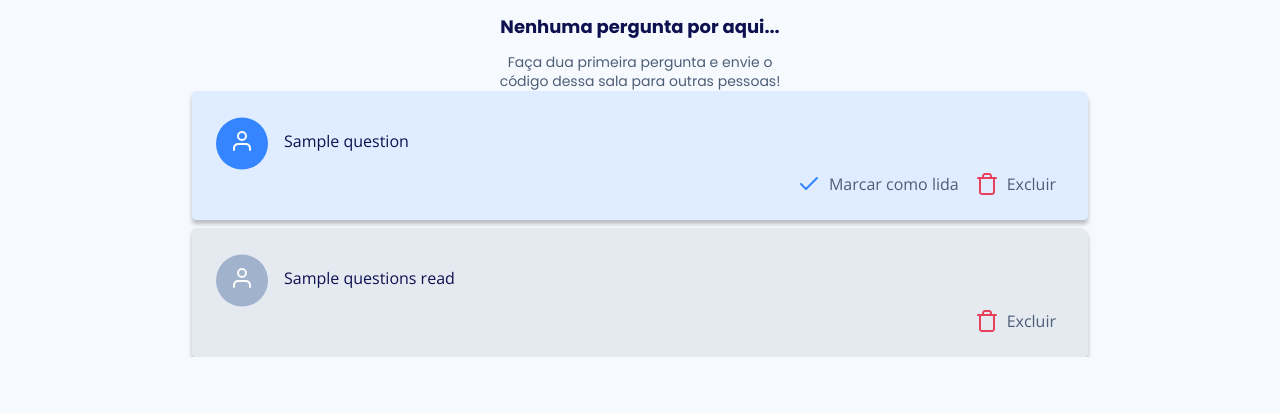
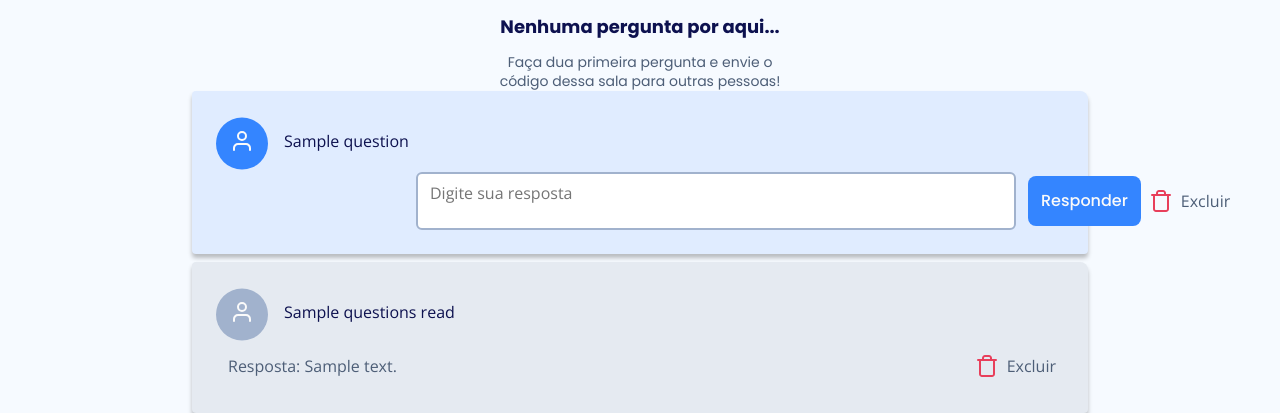
Before and after one commit to viniciuspaesberna/RocketQ, a Node server app: template src/views/room.ejs in a window 1280 px wide. Shown: the part 547-960 px from the top of the page. Before the commit the page ends 904 px from the top, so only its background shows below. Run offline with Node 20, Linux system fonts and the light colour scheme; the template is opened without the code that fills it: most values are stand-ins (such as "Sample title", 1, 10 or a date in 2020); some libraries are stand-ins or nearby versions.

Commit message:
add function answer

```diff
--- a/public/styles/room.css
+++ b/public/styles/room.css
@@ -129,6 +129,7 @@
     background: var(--gray-light);
 }
 
+
 #questions .question-wrapper .question-content .question{
     min-height: 5.2rem;
 
@@ -145,14 +146,51 @@
     word-break: break-word;
 }
 
+#questions .question-wrapper.read .actions .answer {
+    margin-right: 1.2rem;
+    padding: 1.2rem;
+
+    color: var(--gray-dark);
+}
 
 #questions .question-wrapper .actions{
     display: flex;
     align-items: center;
+    justify-content: space-between;
+}
+
+
+#questions .question-wrapper .actions form{
+    display: flex;
+    align-items: center;
+
+    margin-left: 20rem;
+}
+
+#questions .question-wrapper .actions form textarea{
+    width: 60rem;
+
+    resize: none;
+    outline: none;
+
+    margin-right: 1.2rem;
+    padding: 1.2rem;
+
+    border: .2rem solid var(--gray-blue);
+    border-radius: .6rem;
+    line-height: 1.5rem
+}
+
+#questions .question-wrapper .actions form button{
+    padding: 0 1.3rem;
+}
+
+#questions .question-wrapper .actions .buttons {
+    display: flex;
+    align-items: center;
     justify-content: flex-end;
 }
-
-#questions .question-wrapper .actions > a{
+#questions .question-wrapper .actions .buttons > a{
     display: flex;
     align-items: center;
 
@@ -161,7 +199,7 @@
     color: var(--gray-dark);
 }
 
-#questions .question-wrapper .actions > a > img {
+#questions .question-wrapper .actions .buttons > a > img {
     margin-right: .8rem;
 }
 
--- a/src/controllers/questionContoller.js
+++ b/src/controllers/questionContoller.js
@@ -30,10 +30,6 @@ module.exports = {
         const { room_id } = req.params
         const { question } = req.body
 
-        if(!question){
-            alert('Preencha a area de pergunta')
-        }
-
         db.run(`INSERT INTO questions(
             title,
             room,
--- a/src/controllers/roomController.js
+++ b/src/controllers/roomController.js
@@ -28,8 +28,6 @@ module.exports = {
             }
         }
 
-        await db.close()
-
         res.redirect(`/room/${roomId}`)
     },
 
@@ -40,6 +38,7 @@ module.exports = {
 
         const questions = await db.all(`SELECT * FROM questions WHERE room = ${room_id} and read = 0`)
         const questionsRead = await db.all(`SELECT * FROM questions WHERE room = ${room_id} and read = 1`)
+        const answer = await db.all(`SELECT answer FROM questions WHERE room = ${room_id}`)
 
         let isQuestions = true
         if(questions.length == 0){
@@ -48,7 +47,7 @@ module.exports = {
             }
         }
 
-        res.render('room', { room_id, questions, questionsRead , isQuestions})
+        res.render('room', { room_id, questions, questionsRead , isQuestions, answer})
     },
 
     async enter(req, res){
--- a/src/database/init.js
+++ b/src/database/init.js
@@ -13,7 +13,8 @@ const initDB = {
             id INTEGER PRIMARY KEY AUTOINCREMENT,
             title TEXT,
             read INT,
-            room INT
+            room INT,
+            answer TEXT
         )`);
 
         await db.close()
--- a/src/routes.js
+++ b/src/routes.js
@@ -3,6 +3,8 @@ const routes = express.Router()
 
 const questionController = require('./controllers/questionContoller')
 const roomController = require('./controllers/roomController')
+const answerController = require('./controllers/answerController')
+
 
 routes.get('/' , (req, res) => res.render('index', {page: 'enter-room'}))
 routes.get('/create-pass', (req, res) => res.render('index', {page: 'create-pass'}))
@@ -14,5 +16,6 @@ routes.post('/create-room', roomController.create)
 routes.post('/question/create/:room_id', questionController.create)
 routes.post('/question/:room_id/:question_id/:action', questionController.index)
 
+routes.post('/create-answer/:room_id', answerController.create)
 
 module.exports = routes
--- a/src/views/room.ejs
+++ b/src/views/room.ejs
@@ -57,7 +57,7 @@
                 <h2 class="sr-only">Perguntas da comunidade</h2>
                 <div class="questions"></div>
                     <% if(!isQuestions) { %>
-                        <%- include('parts/no-question')  %>
+                        <%- include('parts/no-question') %>
                     <% } %>
 
                     <% questions.forEach(question => { %>
@@ -72,14 +72,18 @@
                             </div>
 
                             <div class="actions">
-                                <a class="check" href="#" data-id="<%= question.id %>">
-                                    <img src="/images/check.svg" alt="Marcar como lida">
-                                    Marcar como lida
-                                </a>
+                                <form id="answer-form" action="/create-answer/<%= room_id %>" method="POST">
+                                    <label for="answer" class="sr-only">Resposta</label>
+                                    <textarea id="answer" name="answer" required placeholder="Digite sua resposta"></textarea>
+
+                                    <button>Responder</button>
+                                </form>
+                                <div class="buttons">
                                     <a class="delete" href="#" data-id="<%= question.id %>">
                                         <img src="/images/trash.svg" alt="Excluir">
                                         Excluir
                                     </a>
+                                </div>
                             </div>
                         </article>
                     <% }) %>
@@ -97,11 +101,17 @@
                                 </div>
                             </div>
 
+
                             <div class="actions">
+                                <div class="answer">
+                                    <p>Resposta: <%= questionRead.answer %></p>
+                                </div>
+                                <div class="buttons">
                                     <a class="delete" href="#" data-id="<%= questionRead.id %>">
                                         <img src="/images/trash.svg" alt="Excluir">
                                         Excluir
                                     </a>
+                                </div>
                             </div>
                         </article>
                     <% }) %>
```
Also changed, not shown: src/controllers/answerController.js (added, +15 -0 lines), src/database/rocketq.sqlite. Lines whose indentation alone changed are shown as unchanged.
